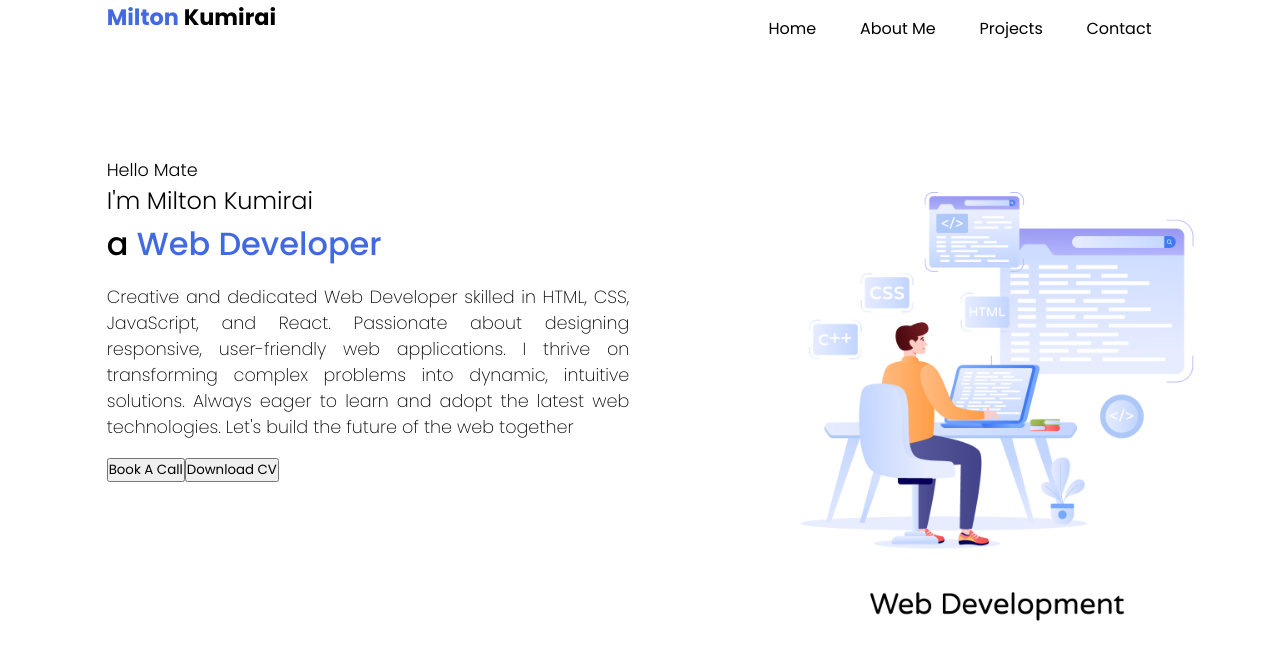
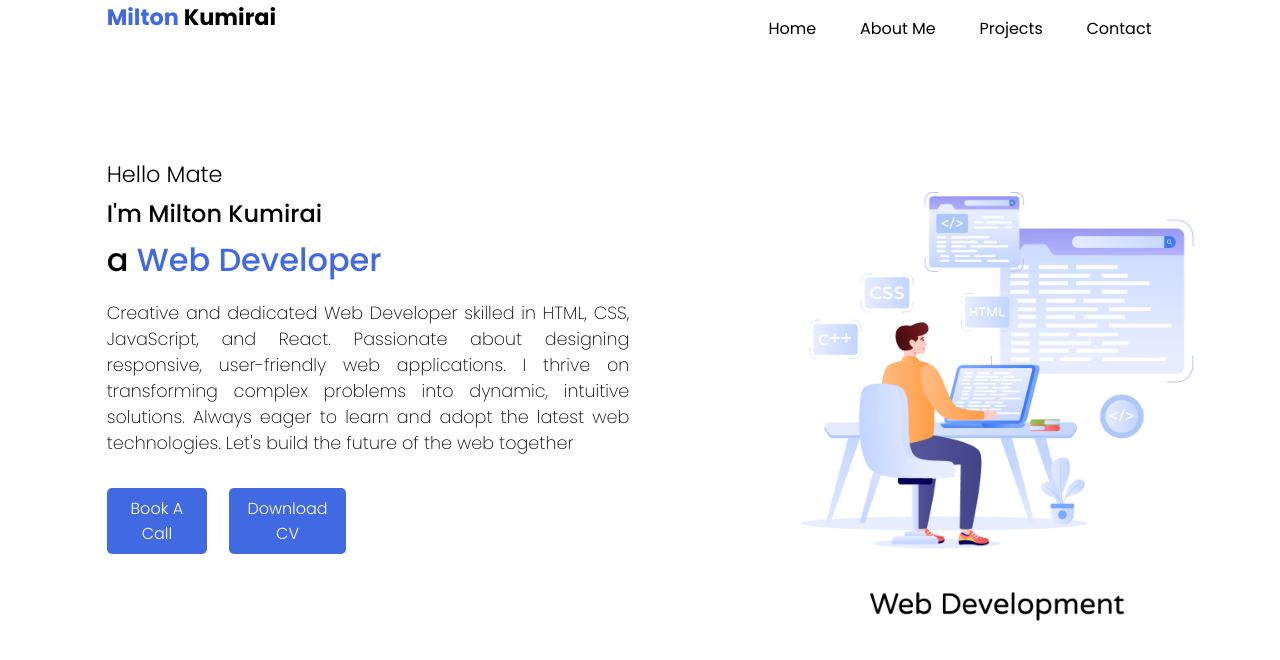
Before and after one commit to Kummirai/portifolio, a React (Vite) app in the folder my portifolio/: page / in a window 1280 px wide. Shown: the top 660 px of the page. Built offline with nearby package versions, Linux system fonts and the light colour scheme.

Commit message:
Update CSS styles for improved layout and button design

```diff
--- a/my portifolio/src/index.css
+++ b/my portifolio/src/index.css
@@ -1,4 +1,6 @@
 @import url("https://fonts.googleapis.com/css2?family=Poppins:ital,wght@0,100;0,200;0,300;0,400;0,500;0,600;0,700;0,800;0,900;1,100;1,200;1,300;1,400;1,500;1,600;1,700;1,800;1,900&display=swap");
+
+/*<a href="https://lovepik.com/images/png-gamedevelopment.html">Game Development Png vectors by Lovepik.com</a>*/
 
 *,
 *::after,
@@ -73,8 +75,8 @@ main .main {
 
 main .developer-name {
   font-size: 1.5rem;
-  font-weight: 300;
-  margin: 0.d3rem 0;
+  font-weight: 500;
+  margin: 0.3rem 0;
 }
 main .main .title {
   font-size: 2rem;
@@ -95,10 +97,29 @@ main .description {
 }
 
 main .greeting {
-  font-size: 1.1rem;
+  font-size: 1.4rem;
   font-weight: 300;
   text-align: justify;
   width: 80%;
 }
+main .buttons {
+  display: flex;
+  justify-content: flex-start;
+  align-items: center;
+  width: 35%;
+}
 
-/*<a href="https://lovepik.com/images/png-gamedevelopment.html">Game Development Png vectors by Lovepik.com</a>*/
+main button {
+  padding: 0.5rem 1rem;
+  background-color: #4169e1;
+  color: white;
+  border: none;
+  border-radius: 5px;
+  font-size: 1rem;
+  font-weight: 300;
+  margin: 1rem 1.4rem 1rem 0;
+}
+
+main button:hover {
+  background-color: #1e90ff;
+}
```
